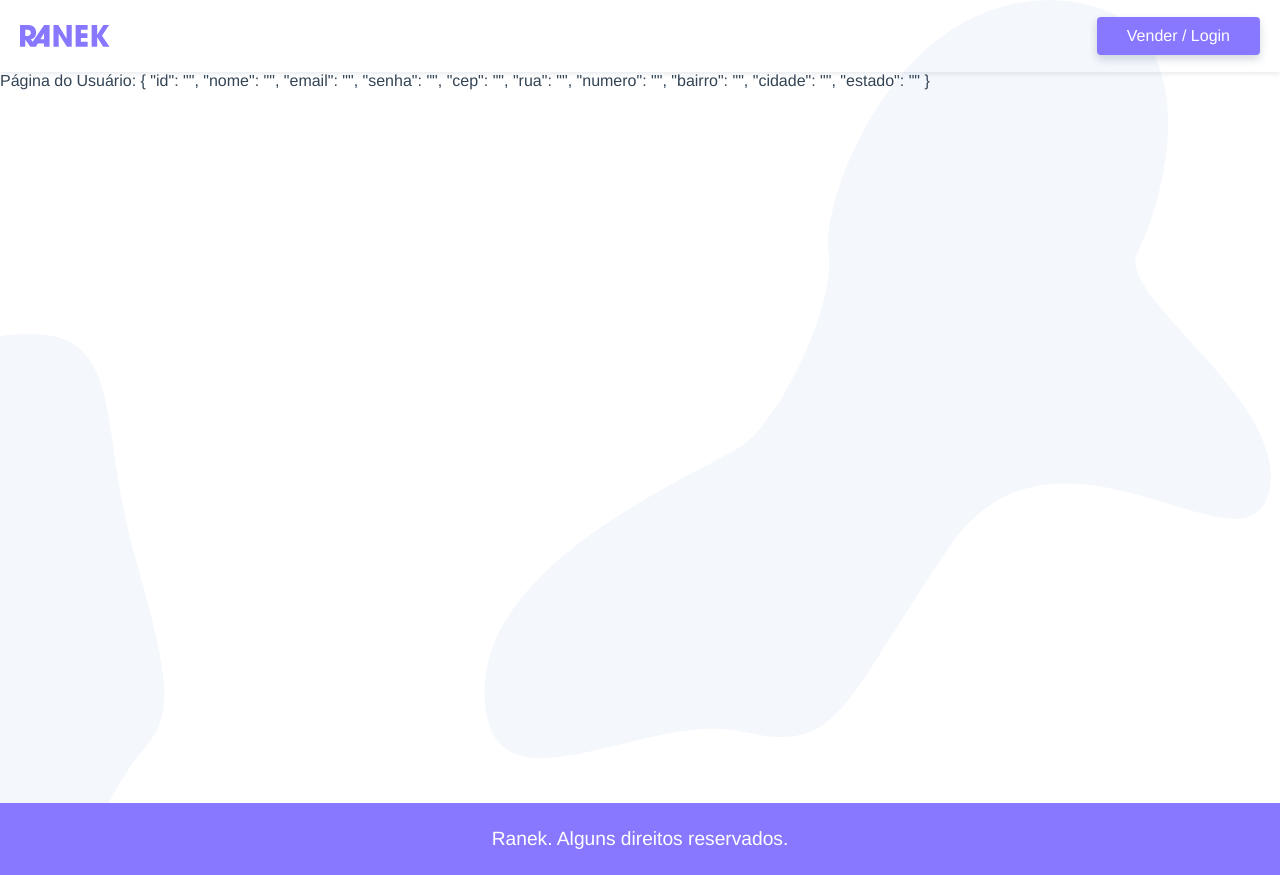
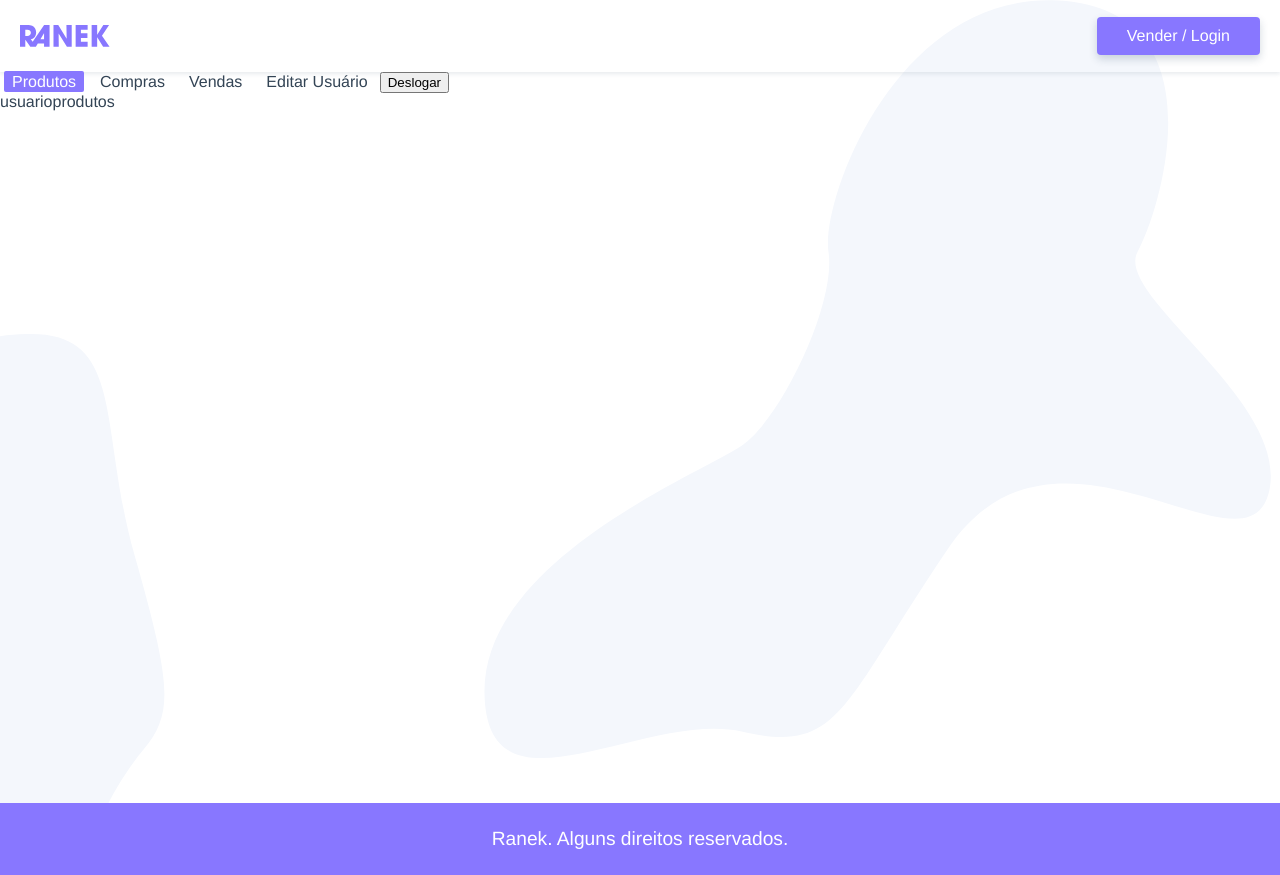
Before and after one commit to AngeloVitor/Ranek-Vue, a Vue app: page /usuario in a window 1280 px wide. Built offline with nearby package versions, Linux system fonts and the light colour scheme.

Commit message:
ROUTER USER

```diff
--- a/src/router/index.js
+++ b/src/router/index.js
@@ -4,6 +4,10 @@
 import Produto from '../views/ProdutoId.vue'
 import Login from '../views/LoginUser.vue'
 import Usuario from '../views/usuario/UsuarioId.vue'
+import UsuarioCompras from '../views/usuario/UsuarioCompras.vue'
+import UsuarioEditar from '../views/usuario/UsuarioEditar.vue'
+import UsuarioProdutos from '../views/usuario/UsuarioProdutos.vue'
+import UsuarioVendas from '../views/usuario/UsuarioVendas.vue'
 
 Vue.use(VueRouter)
 
@@ -27,7 +31,29 @@
   {
     path: '/usuario',
     name: 'usuario',
-    component: Usuario
+    component: Usuario,
+    children: [
+      {
+        path: '',
+        name: 'usuario',
+        component: UsuarioProdutos
+      },
+      {
+        path: 'compras',
+        name: 'compras',
+        component: UsuarioCompras
+      },
+      {
+        path: 'editar',
+        name: 'usuario-editar',
+        component: UsuarioEditar
+      },
+      {
+        path: 'vendas',
+        name: 'vendas',
+        component: UsuarioVendas
+      },
+    ]
   },
 
 ]
--- a/src/store/index.js
+++ b/src/store/index.js
@@ -40,6 +40,21 @@
     criarUsuario(context, payload) {
       context.commit("UPDATE_USUARIO", {id: payload.email})
       return api.post("/usuario", payload)
+    },
+    deslogarUsuario(context) {
+      context.commit("UPDATE_USUARIO", {
+        id: "",
+        nome: "",
+        email: "",
+        senha: "",
+        cep: "",
+        rua: "",
+        numero: "",
+        bairro: "",
+        cidade: "",
+        estado: "",
+      });
+      context.commit("UPDATE_LOGIN", false)
     }
   },
   modules: {
--- /dev/null
+++ b/src/views/usuario/UsuarioCompras.vue
@@ -0,0 +1,13 @@
+<template>
+	<p>usuariocompras</p>
+</template>
+
+<script>
+export default {
+	/* eslint-disable */
+	name: ''
+}
+</script>
+<style scoped>
+
+</style>
--- /dev/null
+++ b/src/views/usuario/UsuarioEditar.vue
@@ -0,0 +1,13 @@
+<template>
+	<p>usuarioeditar</p>
+</template>
+
+<script>
+export default {
+	/* eslint-disable */
+	name: ''
+}
+</script>
+<style scoped>
+
+</style>
--- a/src/views/usuario/UsuarioId.vue
+++ b/src/views/usuario/UsuarioId.vue
@@ -1,11 +1,40 @@
 <template>
- <p>Página do Usuário: {{$store.state.usuario}}</p>
+  <section class="usuario">
+    <nav class="sidenav">
+      <ul>
+        <li>
+          <router-link :to="{name: 'usuario'}">Produtos</router-link>
+        </li>
+        <li>
+          <router-link :to="{name: 'compras'}">Compras</router-link>
+        </li>
+        <li>
+          <router-link :to="{name: 'vendas'}">Vendas</router-link>
+        </li>
+        <li>
+          <router-link :to="{name: 'usuario-editar'}">Editar Usuário</router-link>
+        </li>
+        <li>
+          <button @click.prevent="deslogar">Deslogar</button>
+        </li>
+      </ul>
+    </nav>
+    <transition mode="out-in">
+      <router-view></router-view>
+    </transition>
+  </section>
 </template>
 
 <script>
 export default {
 	/* eslint-disable */
-	name: 'Usuario'
+	name: 'Usuario',
+	methods: {
+		deslogar(){
+			this.$store.dispatch("deslogarUsuario");
+			this.$router.push("/login");
+		}
+	}
 }
 </script>
 <style scoped>
--- /dev/null
+++ b/src/views/usuario/UsuarioProdutos.vue
@@ -0,0 +1,13 @@
+<template>
+	<p>usuarioprodutos</p>
+</template>
+
+<script>
+export default {
+	/* eslint-disable */
+	name: ''
+}
+</script>
+<style scoped>
+
+</style>
--- /dev/null
+++ b/src/views/usuario/UsuarioVendas.vue
@@ -0,0 +1,13 @@
+<template>
+	<p>usuariovendas</p>
+</template>
+
+<script>
+export default {
+	/* eslint-disable */
+	name: ''
+}
+</script>
+<style scoped>
+
+</style>
```
